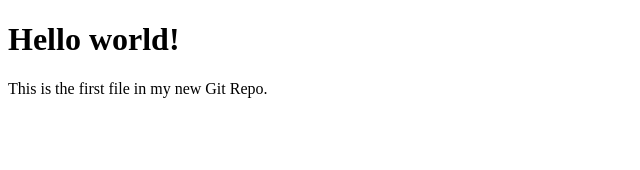
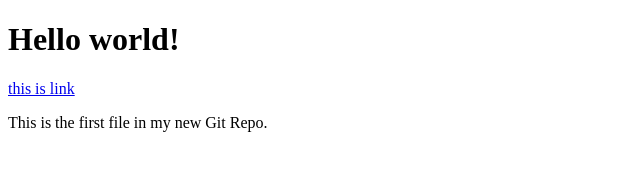
Before and after one commit to manaliwebcreta/manaliwebcreta, a plain HTML site: page index.html in a window 1280 px wide. Shown: the whole page, without its empty margins (0-640 px from the left). Drawn offline with Linux system fonts and the light colour scheme.

Commit message:
{link add}

```diff
--- a/index.html
+++ b/index.html
@@ -6,6 +6,7 @@
 <body>
 
 <h1>Hello world!</h1>
+<a href="https://www.webcreta.com/">this is link</a>
 <p>This is the first file in my new Git Repo.</p>
 
 </body>
```
